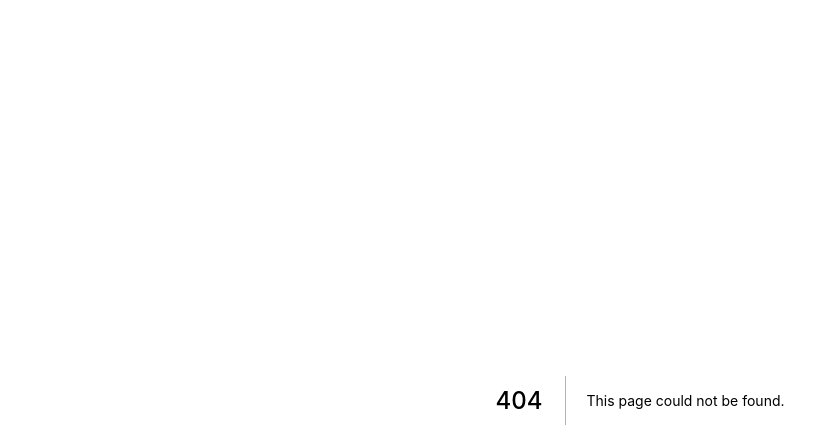
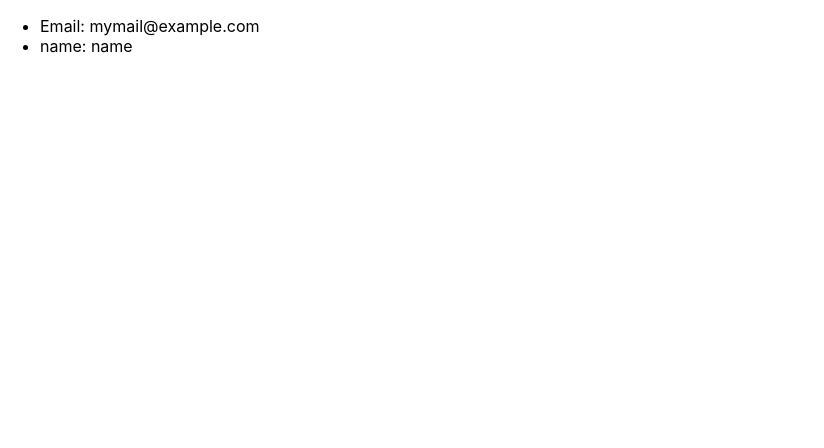
Before and after one commit to netkro-0706/nextjs-playground, a Next.js app: page /contact-us in a window 1280 px wide. Before the commit this address had no page. Shown: the top 448 px of the page, without its empty margins (0-824 px from the left). Built offline with nearby package versions, Linux system fonts and the light colour scheme.

Commit message:
just git add

```diff
--- /dev/null
+++ b/pages/contact-us.tsx
@@ -0,0 +1,12 @@
+function ContactPage() {
+  return (
+    <div>
+      <ul>
+        <li>Email: mymail@example.com</li>
+        <li>name: name</li>
+      </ul>
+    </div>
+  );
+}
+
+export default ContactPage;
```
Also changed, not shown: 1 other file (tests, documents, lock files or other folders).
